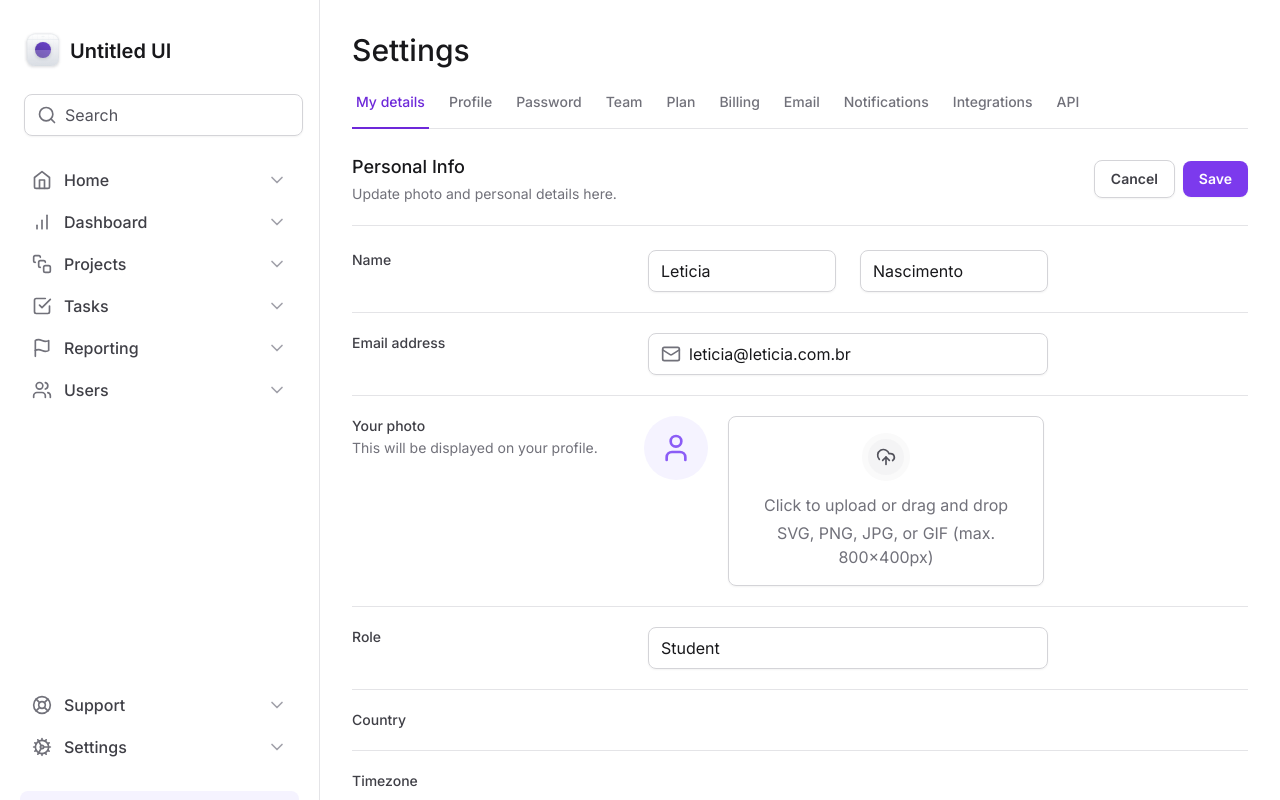
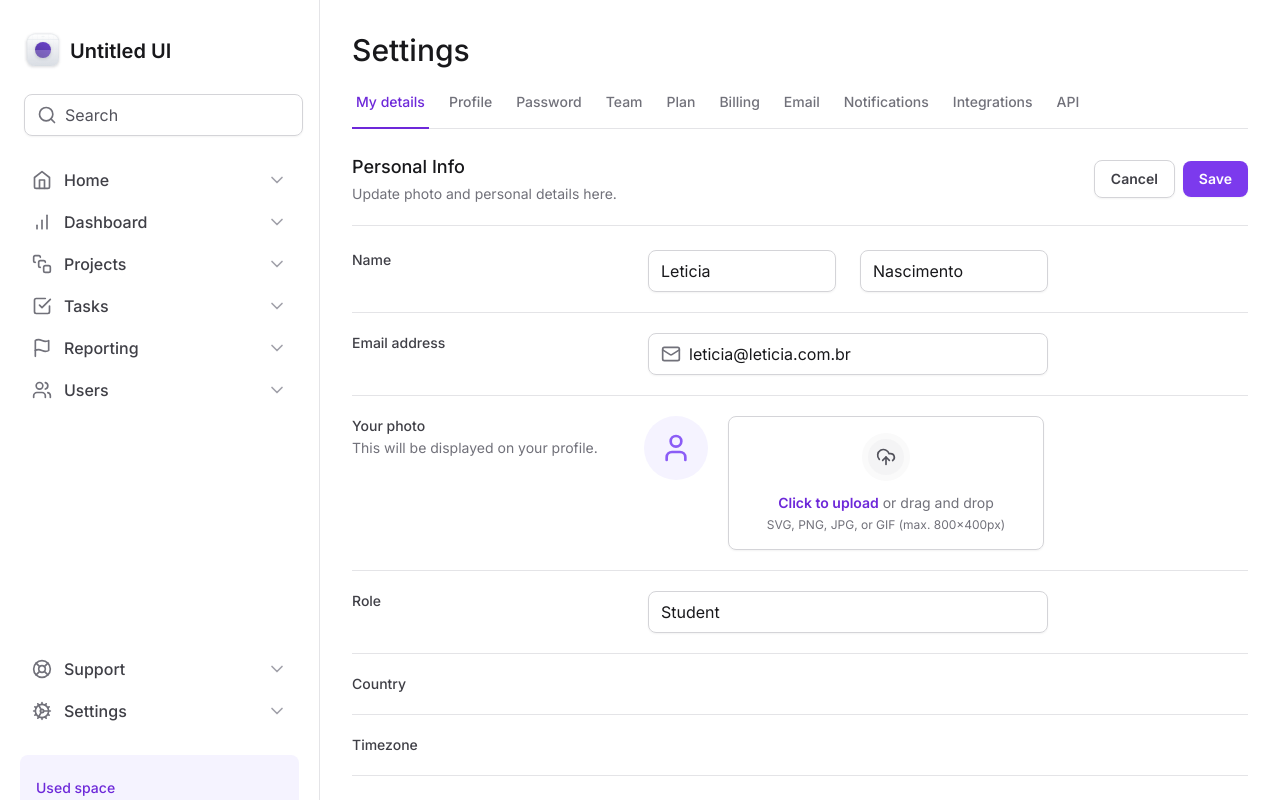
Before and after one commit to leticea/tailwind-next, a Next.js app: page / in a window 1280 px wide. Shown: the top 800 px of the page. Built offline with nearby package versions, Linux system fonts and the light colour scheme.

Commit message:
feat(page.tsx): select file styles

```diff
--- a/src/app/page.tsx
+++ b/src/app/page.tsx
@@ -99,8 +99,15 @@ export default function Home() {
                 </div>
 
                 <div className="flex flex-col items-center gap-1">
-                  <span>Click to upload or drag and drop</span>
-                  <span>SVG, PNG, JPG, or GIF (max. 800x400px)</span>
+                  <span className="text-sm">
+                    <span className="font-semibold text-violet-700">
+                      Click to upload
+                    </span>{" "}
+                    or drag and drop
+                  </span>
+                  <span className="text-xs">
+                    SVG, PNG, JPG, or GIF (max. 800x400px)
+                  </span>
                 </div>
               </label>
 
```
